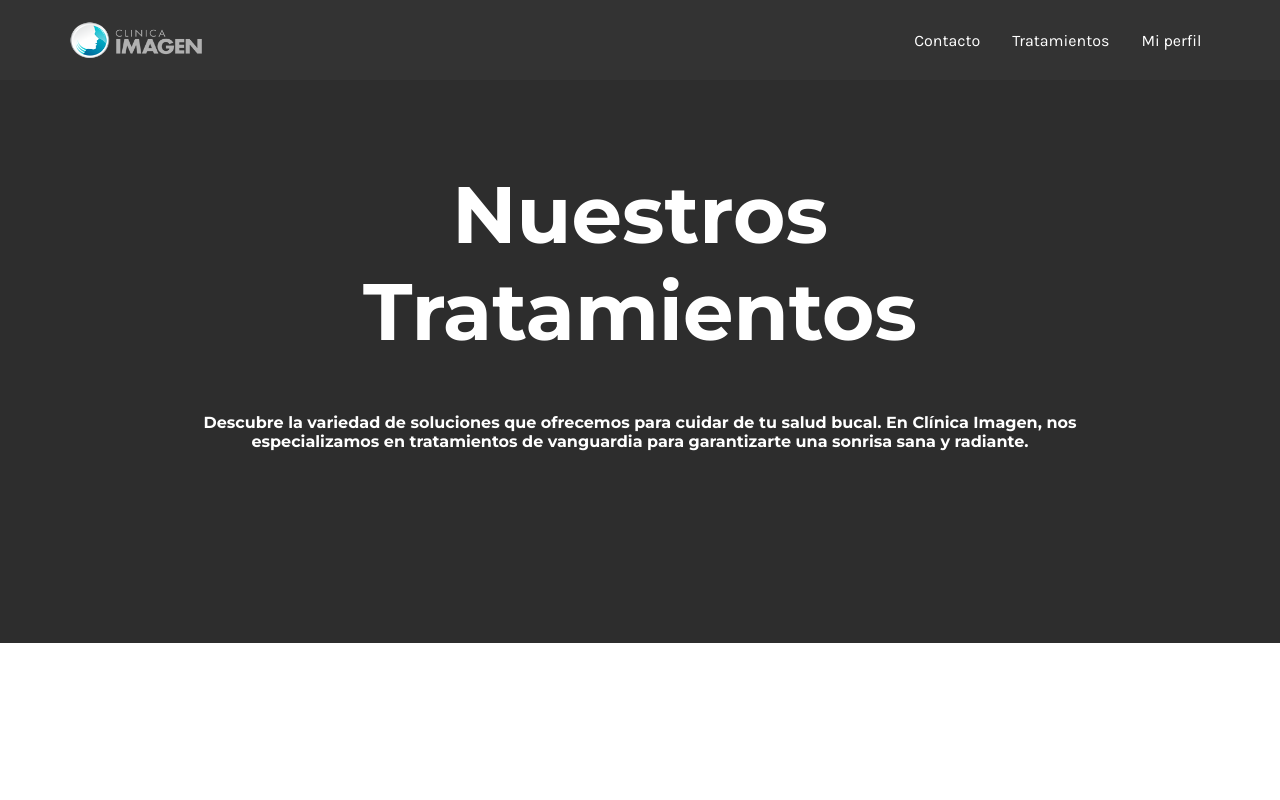
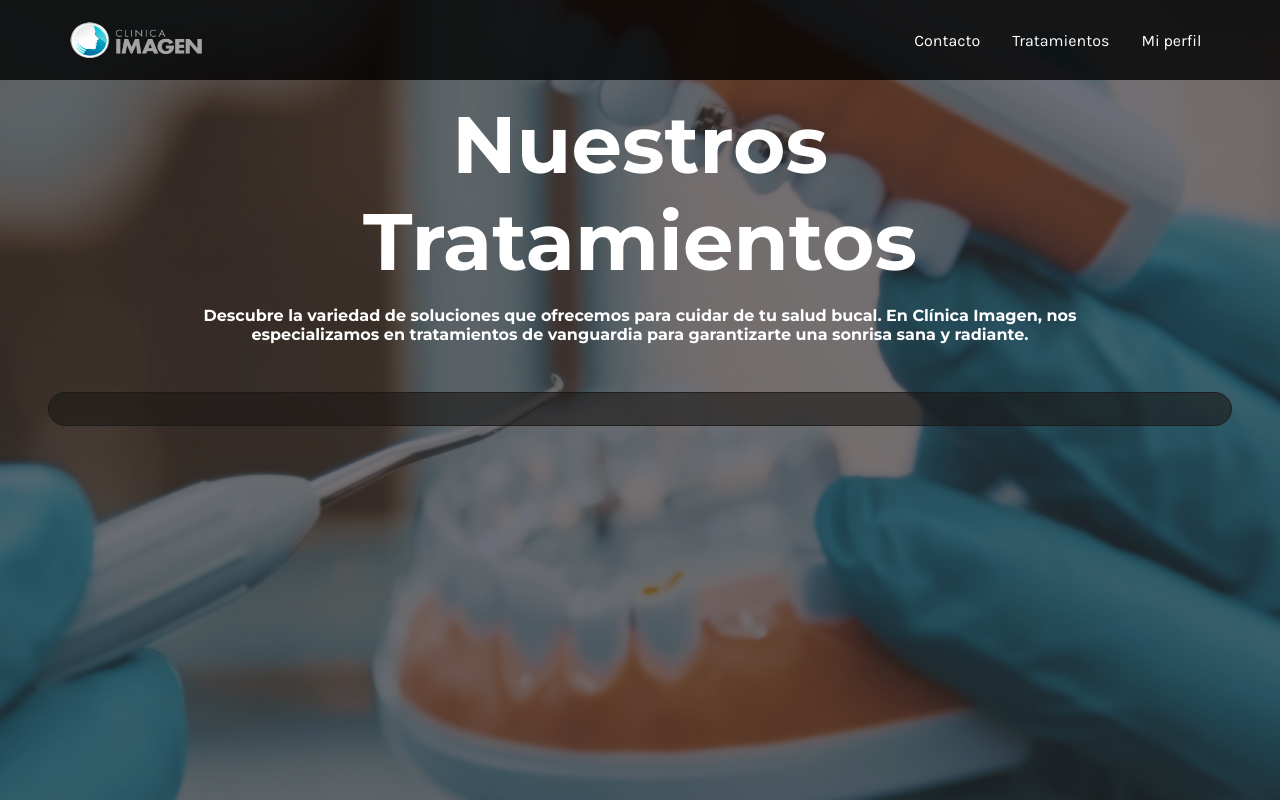
Before and after one commit to HydraSrl/Clinica-Imagen, a PHP site: page /index.php?page=tratamientos in a window 1280 px wide. Run offline with PHP 8.4, Linux system fonts and the light colour scheme; the visitor is signed in with stand-in values (Sample User, id 1); data that the repository does not hold is empty.

Commit message:
tratamientos y landing page cambios

```diff
--- a/src/front/pages/tratamientos.php
+++ b/src/front/pages/tratamientos.php
@@ -3,8 +3,8 @@ require_once '../back/get_tratamientos.php';
 $tratamientos = getAllTratamientos();
 include 'includes/header.php';
 ?>
-<p></p>
 <main id="Tratsweb">
+    <img class="background-img" src="img/shedrack-salami-Aeg3jIg0xsQ-unsplash.jpg" alt="">
     <div class="div-text-img-tratamientos">
         <h1 class="text1-tratamientos-web">Nuestros Tratamientos</h1>
         <h2 class="text2-tratamientos-web">Descubre la variedad de soluciones que ofrecemos para cuidar de tu salud bucal. En Clínica Imagen, nos especializamos en tratamientos de vanguardia para garantizarte una sonrisa sana y radiante.</h2>
--- a/src/front/pages/tratamientos/tratamiento_seleccionado.php
+++ b/src/front/pages/tratamientos/tratamiento_seleccionado.php
@@ -33,6 +33,7 @@ include 'includes/header.php';
 </head>
 <body>
     <main class="tratamiento-main-container">
+        <img class="background-img" src="img/benyamin-bohlouli-B_sK_xgzwVA-unsplash.jpg" alt="">
         <div class="tratamiento-grid">
             <div class="grid-item image-1">
                 <img src="<?php echo htmlspecialchars($detalles['imagen_grid_1'] ?? ''); ?>" alt="<?php echo htmlspecialchars($tratamiento['nombre']); ?> 1">
--- a/src/front/styles/styles.css
+++ b/src/front/styles/styles.css
@@ -381,7 +381,7 @@ section#hero-main {
 }
 
 .hero-button {
-    background-color: #ffffff;
+    background-color: #999fff;
     color: #000000;
     border: none;
     padding: 0.8rem 1.5rem;
@@ -834,7 +834,7 @@ footer {
     display: flex;
     align-items: center;
     justify-content: space-between;
-    border-bottom: solid 1px white;
+    border-bottom: solid 1px #999fff;
 }
 
 
@@ -881,7 +881,7 @@ footer {
     align-items: center;
     justify-content: center;
     padding: 1rem 0;
-    border-top: solid 1px white;
+    border-top: solid 1px #999fff;
 
     * {
         margin: 0;
@@ -893,6 +893,7 @@ footer {
         align-items: center;
         justify-content: center;
         gap: 1rem;
+        color: #999fff;
     }
 }
 
@@ -930,7 +931,7 @@ footer {
 .footer-agendate-titulo {
     margin: 0;
     font-family: 'Poppins';
-    color: white;
+    color: #999fff;
     margin: 0 2px;
 }
 
@@ -976,7 +977,7 @@ footer {
     justify-content: center;
 
     &:hover {
-        background-color: white;
+        background-color: #999fff;
         color: black;
         border: solid 1px black;
         transition: 0.3s;
--- a/src/front/styles/tratamientos.css
+++ b/src/front/styles/tratamientos.css
@@ -1,50 +1,80 @@
 
 /* Grid Tratamientos web */
+body {
+    background-color: #2d2d2d;
+}
 
 #Tratsweb{
-    background-color: #2d2d2d;
-    margin-top: 10vh;
-    padding: 2rem;
+    background-color: rgb(45, 45, 45, 0.6);
+    width: 100%;
+    height: 100%;
+    min-height: 100vh;
+    padding: 10vh 2rem 2rem 2rem;
     color: white;
 }
 
-.grid-tratamientos {
+.background-img {
     width: 100%;
     height: 100%;
-    display: grid;
+    position: fixed;
+    z-index: -1;
+    top: 0;
+    left: 0;
+}
+
+.div-text-img-tratamientos {
+    display: flex;
+    flex-direction: column;
+    align-items: center;
+    justify-content: center;
+    gap: 1rem;
+    padding: 1rem;
+    * {
+        margin: 0;
+    }
+}
+
+.grid-tratamientos {
+    width: auto;
+    height: auto;
+    display: flex;
+    flex-wrap: wrap;
+    align-items: center;
+    justify-content: left;
+    background-color: rgb(29, 25, 24, 0.7);
+    border: solid 1px #1C1917;
+    border-radius: 20px;
+    margin: 1rem;
     gap: 1rem;
     box-sizing: border-box;
     font-family: 'Poppins';
-    padding: 0 5rem;
+    padding: 1rem;
+    opacity: 0.9;
 }
 
 .text1-tratamientos-web{
     width: 60%;
     text-align: center;
-    margin-left: 20%;
-    margin-right: 20%;
+    margin: 0;
     font-size: 5rem;
 }
 .text2-tratamientos-web{
     width: 80%;
     text-align: center;
-    margin-left: 10%;
-    margin-right: 10%;
     font-size: 1rem;
-    margin-bottom: 5%;
 }
 
 .Tratlinks{
     grid-column: span 1;
     grid-row: span 1;
-    width: 100%;
+    width: 20%;
     height: 100%;
     background-color: #1e1e1e;
     flex-direction: row;
     display: flex;
-    border: 1px solid #555;
+    border: 1px solid;
     border-radius: 20px;
-    border-color: #1e1e1e;
+    border-color: #1C1917;
     text-decoration: none;
     div{
         display: flex;
@@ -90,10 +120,6 @@
 /* Cuando haya mas de 1000px (vista desktop) */
 
 @media (min-width: 1400px) {
-    .grid-tratamientos {
-        grid-template-columns: 1fr 1fr 1fr 1fr 1fr 1fr;
-        grid-template-rows: 1fr 1fr 1fr 1fr 1fr 1fr;
-    }
 }
 
 /* Cuando haya menos de 1400px (vista laptop) */
```
Also changed, not shown: src/front/styles/tratamiento_seleccionado.css (+17 -8 lines), src/front/img/shedrack-salami-Aeg3jIg0xsQ-unsplash.jpg (added).
